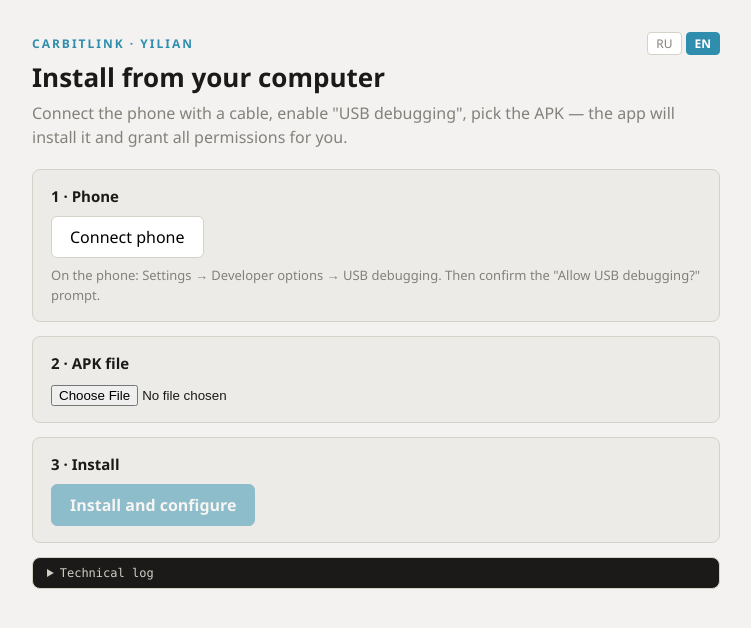
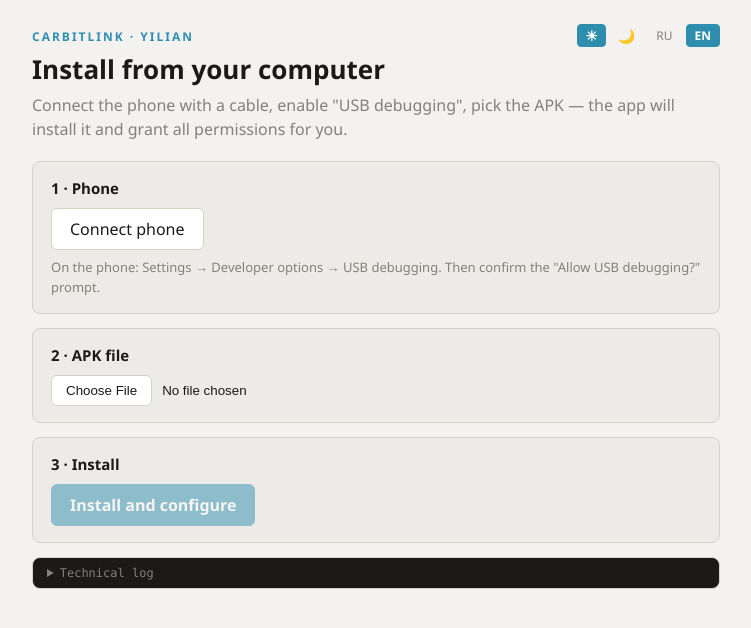
Before and after one commit to free-soldier28/carbitlink-web-setup, a React (Vite) app: page / in a window 1280 px wide. Shown: the top 628 px of the page, without its empty margins (264-1015 px from the left). Built offline with nearby package versions, Linux system fonts and the light colour scheme.

Commit message:
feat: light/dark theme, default from system prefers-color-scheme, manual toggle persisted

```diff
--- a/index.html
+++ b/index.html
@@ -1,9 +1,20 @@
 <!doctype html>
-<html lang="ru">
+<html lang="en">
   <head>
     <meta charset="UTF-8" />
     <meta name="viewport" content="width=device-width, initial-scale=1.0" />
     <title>Carbitlink/Yilian Web Setup</title>
+    <script>
+      // apply theme before React mounts to avoid a light-flash in dark mode
+      (function () {
+        try {
+          var saved = localStorage.getItem('carbitlink-web-setup.theme');
+          var dark = saved === 'dark' ||
+            (!saved && window.matchMedia('(prefers-color-scheme: dark)').matches);
+          document.documentElement.dataset.theme = dark ? 'dark' : 'light';
+        } catch (e) { /* storage unavailable */ }
+      })();
+    </script>
   </head>
   <body>
     <div id="root"></div>
--- a/src/App.css
+++ b/src/App.css
@@ -1,7 +1,57 @@
+:root {
+  --bg: #f3f2f1;
+  --card-bg: #edebe8;
+  --border: #d5d2c8;
+  --accent: #2f8eae;
+  --accent-contrast: #fff;
+  --text: #1b1a18;
+  --muted: #838179;
+  --ok: #2e7d32;
+  --warn: #b26a00;
+  --error: #c62828;
+  --btn-bg: #fff;
+  --bar-track: #d5d2c8;
+  --banner-ok-bg: #e6f4e7;
+  --banner-ok-border: #a5d6a7;
+  --banner-err-bg: #fdecea;
+  --banner-err-border: #f5b7b1;
+  --log-bg: #1b1a18;
+  --log-text: #cfcfc5;
+}
+
+[data-theme='dark'] {
+  --bg: #16181a;
+  --card-bg: #202428;
+  --border: #3a3f44;
+  --accent: #4aa3c4;
+  --accent-contrast: #10171a;
+  --text: #e8e6e1;
+  --muted: #9aa0a6;
+  --ok: #6fbf73;
+  --warn: #e0a45c;
+  --error: #ef7b73;
+  --btn-bg: #2b3035;
+  --bar-track: #3a3f44;
+  --banner-ok-bg: #1f3323;
+  --banner-ok-border: #3d6b42;
+  --banner-err-bg: #3a2320;
+  --banner-err-border: #7a453f;
+  --log-bg: #0c0d0e;
+  --log-text: #b9bdb3;
+}
+
 :root {
   font-family: 'Segoe UI', system-ui, sans-serif;
-  color: #1b1a18;
-  background: #f3f2f1;
+  color: var(--text);
+  background: var(--bg);
+  color-scheme: light;
+}
+[data-theme='dark'] { color-scheme: dark; }
+
+body {
+  margin: 0;
+  background: var(--bg);
+  color: var(--text);
 }
 
 * { box-sizing: border-box; }
@@ -12,40 +62,43 @@
   padding: 24px 16px 64px;
 }
 
-.kicker {
-  color: #2f8eae;
-  font-weight: 700;
-  font-size: 12px;
-  letter-spacing: 2px;
-}
-
 .header-row {
   display: flex;
   justify-content: space-between;
   align-items: baseline;
 }
 
-.lang-switch { display: flex; gap: 4px; }
-.lang {
+.kicker {
+  color: var(--accent);
+  font-weight: 700;
+  font-size: 12px;
+  letter-spacing: 2px;
+}
+
+.lang-switch, .theme-switch { display: flex; gap: 4px; }
+.lang, .theme {
   padding: 2px 8px;
   font-size: 12px;
   border-radius: 4px;
-  color: #838179;
+  color: var(--muted);
+  background: transparent;
+  border: 1px solid transparent;
 }
-.lang.active {
-  color: #fff;
-  background: #2f8eae;
-  border-color: #2f8eae;
+.lang.active, .theme.active {
+  color: var(--accent-contrast);
+  background: var(--accent);
+  border-color: var(--accent);
   font-weight: 600;
 }
+.theme { font-size: 14px; padding: 1px 7px; }
 
 h1 { font-size: 26px; margin: 4px 0 6px; }
 
-.lead { color: #838179; margin: 0 0 20px; line-height: 1.5; }
+.lead { color: var(--muted); margin: 0 0 20px; line-height: 1.5; }
 
 .card {
-  background: #edebe8;
-  border: 1px solid #d5d2c8;
+  background: var(--card-bg);
+  border: 1px solid var(--border);
   border-radius: 8px;
   padding: 16px 18px;
   margin-bottom: 14px;
@@ -57,21 +110,34 @@ button {
   font: inherit;
   padding: 9px 18px;
   border-radius: 6px;
-  border: 1px solid #d5d2c8;
-  background: #fff;
+  border: 1px solid var(--border);
+  background: var(--btn-bg);
+  color: var(--text);
   cursor: pointer;
 }
 button:disabled { opacity: 0.5; cursor: default; }
 button.primary {
-  background: #2f8eae;
-  color: #fff;
-  border-color: #2f8eae;
+  background: var(--accent);
+  color: var(--accent-contrast);
+  border-color: var(--accent);
   font-weight: 600;
 }
 
-.hint { color: #838179; font-size: 13px; line-height: 1.5; margin: 8px 0 0; }
-.ok { color: #2e7d32; font-weight: 600; }
-.warn { color: #b26a00; font-weight: 600; }
+input[type='file'] { color: var(--text); }
+input[type='file']::file-selector-button {
+  font: inherit;
+  padding: 7px 14px;
+  border-radius: 6px;
+  border: 1px solid var(--border);
+  background: var(--btn-bg);
+  color: var(--text);
+  cursor: pointer;
+  margin-right: 10px;
+}
+
+.hint { color: var(--muted); font-size: 13px; line-height: 1.5; margin: 8px 0 0; }
+.ok { color: var(--ok); font-weight: 600; }
+.warn { color: var(--warn); font-weight: 600; }
 
 .device { font-size: 15px; }
 
@@ -81,33 +147,33 @@ button.primary {
   margin: 10px 0;
   font-size: 14px;
 }
-.banner-ok { background: #e6f4e7; border: 1px solid #a5d6a7; }
-.banner-error { background: #fdecea; border: 1px solid #f5b7b1; }
+.banner-ok { background: var(--banner-ok-bg); border: 1px solid var(--banner-ok-border); }
+.banner-error { background: var(--banner-err-bg); border: 1px solid var(--banner-err-border); }
 
 .progress { display: flex; align-items: center; gap: 10px; margin-top: 12px; }
 .progress .bar {
   flex: 1; height: 10px; border-radius: 5px;
-  background: #d5d2c8; overflow: hidden;
+  background: var(--bar-track); overflow: hidden;
 }
-.progress .bar div { height: 100%; background: #2f8eae; transition: width 0.2s; }
-.progress span { font-size: 13px; color: #838179; }
+.progress .bar div { height: 100%; background: var(--accent); transition: width 0.2s; }
+.progress span { font-size: 13px; color: var(--muted); }
 
 .steps { list-style: none; padding: 0; margin: 12px 0 0; font-size: 14px; }
 .steps li { padding: 3px 0; }
 .steps li .mark { display: inline-block; width: 20px; }
-.steps li.ok .mark { color: #2e7d32; }
-.steps li.warn .mark { color: #b26a00; }
-.steps li.error .mark { color: #c62828; }
-.steps li.running .mark { color: #2f8eae; }
-.steps .detail { color: #838179; }
+.steps li.ok .mark { color: var(--ok); }
+.steps li.warn .mark { color: var(--warn); }
+.steps li.error .mark { color: var(--error); }
+.steps li.running .mark { color: var(--accent); }
+.steps .detail { color: var(--muted); }
 
 .log {
-  border: 1px solid #d5d2c8;
+  border: 1px solid var(--border);
   border-radius: 8px;
-  background: #1b1a18;
-  color: #cfcfc5;
+  background: var(--log-bg);
+  color: var(--log-text);
   font-family: Consolas, monospace;
   font-size: 12px;
 }
-.log summary { padding: 8px 14px; cursor: pointer; }
+.log summary { padding: 8px 14px; cursor: pointer; color: var(--muted); }
 .log div { max-height: 200px; overflow-y: auto; padding: 0 14px 10px; }
--- a/src/App.tsx
+++ b/src/App.tsx
@@ -20,6 +20,7 @@ import {
 } from './adb/grants';
 import { detectClient, type ClientDef } from './clients';
 import { detectLang, saveLang, STRINGS, type Lang } from './i18n';
+import { detectTheme, saveTheme, type Theme } from './theme';
 import './App.css';
 
 // Technical log lines are English; all user-facing UI strings come from i18n.
@@ -34,6 +35,11 @@ interface StepState {
 export default function App() {
   const [lang, setLang] = useState<Lang>(detectLang);
   const t = STRINGS[lang];
+  const [theme, setTheme] = useState<Theme>(detectTheme);
+
+  useEffect(() => {
+    document.documentElement.dataset.theme = theme;
+  }, [theme]);
 
   useEffect(() => {
     document.title = t.title;
@@ -178,6 +184,16 @@ export default function App() {
         <div className="header-row">
           <div className="kicker">CARBITLINK · YILIAN</div>
           <div className="lang-switch">
+            <div className="theme-switch">
+              {(['light', 'dark'] as Theme[]).map((th) => (
+                <button key={th}
+                  className={th === theme ? 'theme active' : 'theme'}
+                  title={t.toggleTheme}
+                  onClick={() => { setTheme(th); saveTheme(th); }}>
+                  {th === 'light' ? '☀' : '🌙'}
+                </button>
+              ))}
+            </div>
             {(['ru', 'en'] as Lang[]).map((l) => (
               <button key={l}
                 className={l === lang ? 'lang active' : 'lang'}
--- a/src/i18n.ts
+++ b/src/i18n.ts
@@ -40,6 +40,7 @@ const RU = {
   buttonInstall: 'Установить и настроить',
   bannerDone: 'Готово! Подключите телефон к магнитоле. Повторный запуск безопасен.',
   logSummary: 'Технический лог',
+  toggleTheme: 'Переключить тему',
   steps: [
     'Установка APK (атрибуция Play Store)',
     'Разрешения (микрофон, гео, уведомления...)',
@@ -73,6 +74,7 @@ const EN: Dict = {
   buttonInstall: 'Install and configure',
   bannerDone: 'Done! Connect the phone to the head unit. Re-running is safe.',
   logSummary: 'Technical log',
+  toggleTheme: 'Toggle theme',
   steps: [
     'Install APK (Play Store attribution)',
     'Permissions (microphone, location, notifications...)',
--- /dev/null
+++ b/src/theme.ts
@@ -0,0 +1,17 @@
+// Theme: light/dark. Default follows the system (prefers-color-scheme);
+// manual choice persists in localStorage.
+
+export type Theme = 'light' | 'dark';
+
+const STORAGE_KEY = 'carbitlink-web-setup.theme';
+
+export function detectTheme(): Theme {
+  const saved = localStorage.getItem(STORAGE_KEY);
+  if (saved === 'light' || saved === 'dark') return saved;
+  if (typeof window === 'undefined' || !window.matchMedia) return 'light';
+  return window.matchMedia('(prefers-color-scheme: dark)').matches ? 'dark' : 'light';
+}
+
+export function saveTheme(theme: Theme): void {
+  localStorage.setItem(STORAGE_KEY, theme);
+}
```
